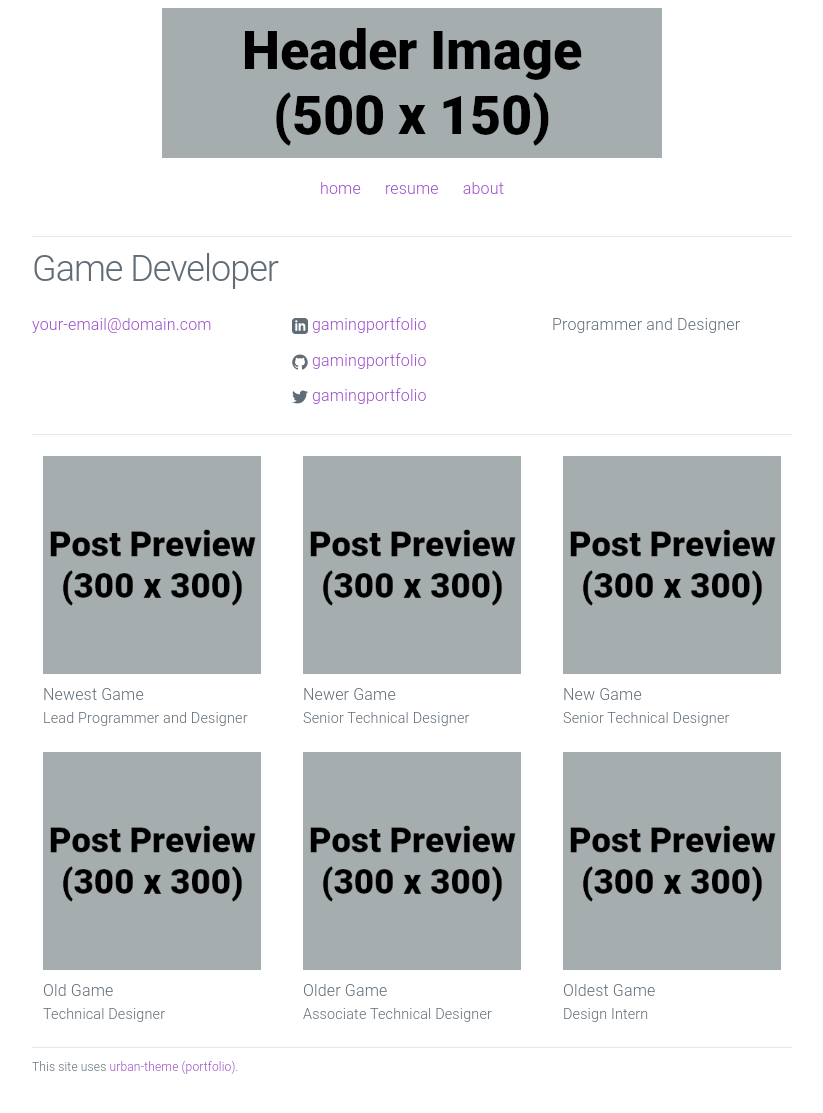
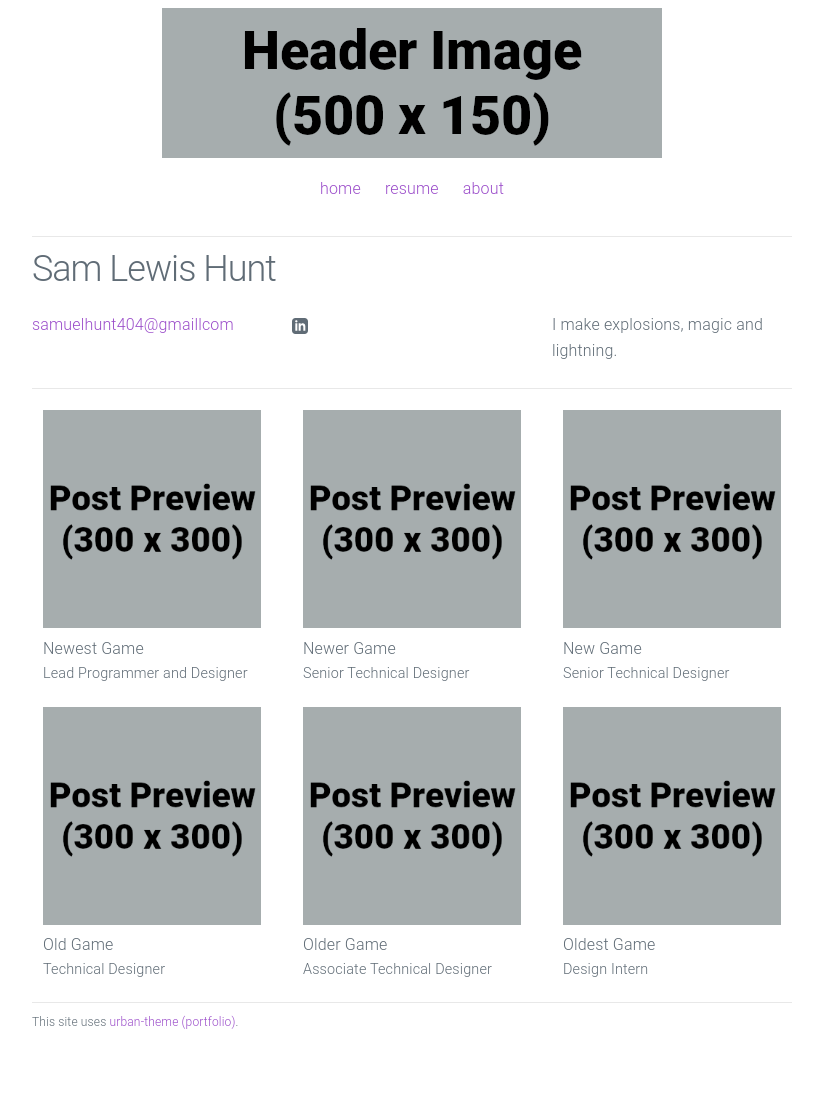
Before and after one commit to samhunt404/samhunt404.github.io, a Jekyll site: the page built from index.html, in a window 1280 px wide. Shown: the whole page, without its empty margins (228-1051 px from the left). Built offline with Jekyll 4.4.1, drawn with Linux system fonts in a browser that asks for light colours; after the commit the page ends 1067 px from its top, so only the background shows below that.

Commit message:
Update _config.yml

```diff
--- a/_config.yml
+++ b/_config.yml
@@ -1,12 +1,12 @@
 # Site settings
-title: Game Developer
-email: your-email@domain.com
+title: Sam Lewis Hunt
+email: samuelhunt404@gmaillcom
 description: > # keep this and put description below
-  Programmer and Designer
-url: "https://yourdomain.com" # the base hostname & protocol for your site
-linkedin_url: "https://www.linkedin.com/in/gamingportfolio"
-github_username: gamingportfolio
-twitter_username: gamingportfolio
+  I make explosions, magic and lightning.
+url: "https://samhunt404.github.io" # the base hostname & protocol for your site
+linkedin_url: "https://www.linkedin.com/in/samuel-hunt-a36b381a2"
+github_username:
+twitter_username:
 footer_text: "This site uses <a href='https://github.com/gamingportfolio/urban-theme-portfolio'>urban-theme (portfolio)</a>."
 
 # Build settings
```
